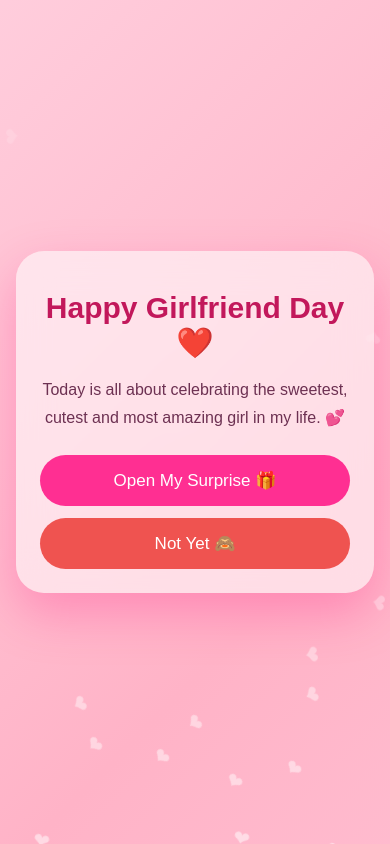
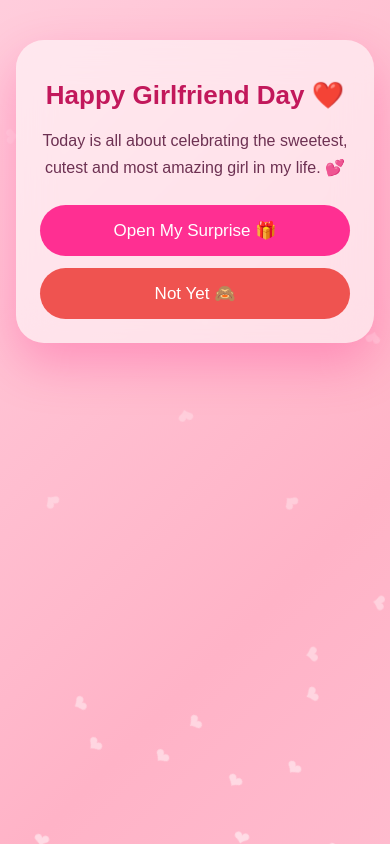
Before and after one commit to KunalDhuri09/Girlfriend-Day, a plain HTML site: page index.html in a window 390 px wide. Drawn offline with Linux system fonts and the light colour scheme.

Commit message:
Enhance responsiveness with media queries
Added responsive design adjustments for smaller screens.

```diff
--- a/index.html
+++ b/index.html
@@ -9,12 +9,18 @@
 body{
 min-height:100vh;display:flex;justify-content:center;align-items:center;
 background:linear-gradient(-45deg,#ffd6e7,#ffb3c7,#ffe4ef,#ffc6d8);
-background-size:400% 400%;animation:bg 12s ease infinite;overflow:hidden}
+background-size:400% 400%;animation:bg 12s ease infinite;overflow-x:hidden;
+overflow-y:auto;
+padding:20px 0;
+}
 @keyframes bg{0%{background-position:0 50%}50%{background-position:100% 50%}100%{background-position:0 50%}}
 .hearts span{position:fixed;bottom:-50px;color:#fff8;font-size:20px;animation:float linear infinite}
 @keyframes float{to{transform:translateY(-120vh) rotate(360deg);opacity:0}}
 .card{
-width:92%;max-width:380px;background:rgba(255,255,255,.55);
+width:92%;
+max-width:380px;
+margin:20px auto;
+background:rgba(255,255,255,.55);
 backdrop-filter:blur(18px);border-radius:28px;padding:24px;
 box-shadow:0 20px 50px rgba(255,0,120,.25);text-align:center}
 img{width:100%;max-width:240px;border-radius:18px}
@@ -24,7 +30,7 @@ p{color:#6d3152;line-height:1.7}
 button{border:none;padding:15px;border-radius:999px;font-size:17px;color:#fff}
 #yes{background:#ff2f92}#no{background:#ef5350}
 .hidden{display:none}
-#surprise{animation:fade .8s}
+#surprise{animation:fade .8s;padding-bottom:20px}
 @keyframes fade{from{opacity:0;transform:translateY(20px)}to{opacity:1;transform:none}}
 .signature{margin-top:20px;font-weight:bold;color:#ff2f92;font-size:22px}
 
@@ -35,6 +41,14 @@ button{border:none;padding:15px;border-radius:999px;font-size:17px;color:#fff}
 .modal-box p{margin-bottom:18px}
 .modal-box button{background:#ff2f92;color:#fff;border:none;padding:12px 22px;border-radius:999px;font-size:16px}
 
+
+@media (max-width:480px){
+body{align-items:flex-start;}
+.card{margin:20px auto 40px;}
+img{max-width:200px;}
+h1{font-size:26px;}
+p{font-size:16px;}
+}
 </style>
 </head>
 <body>
```
